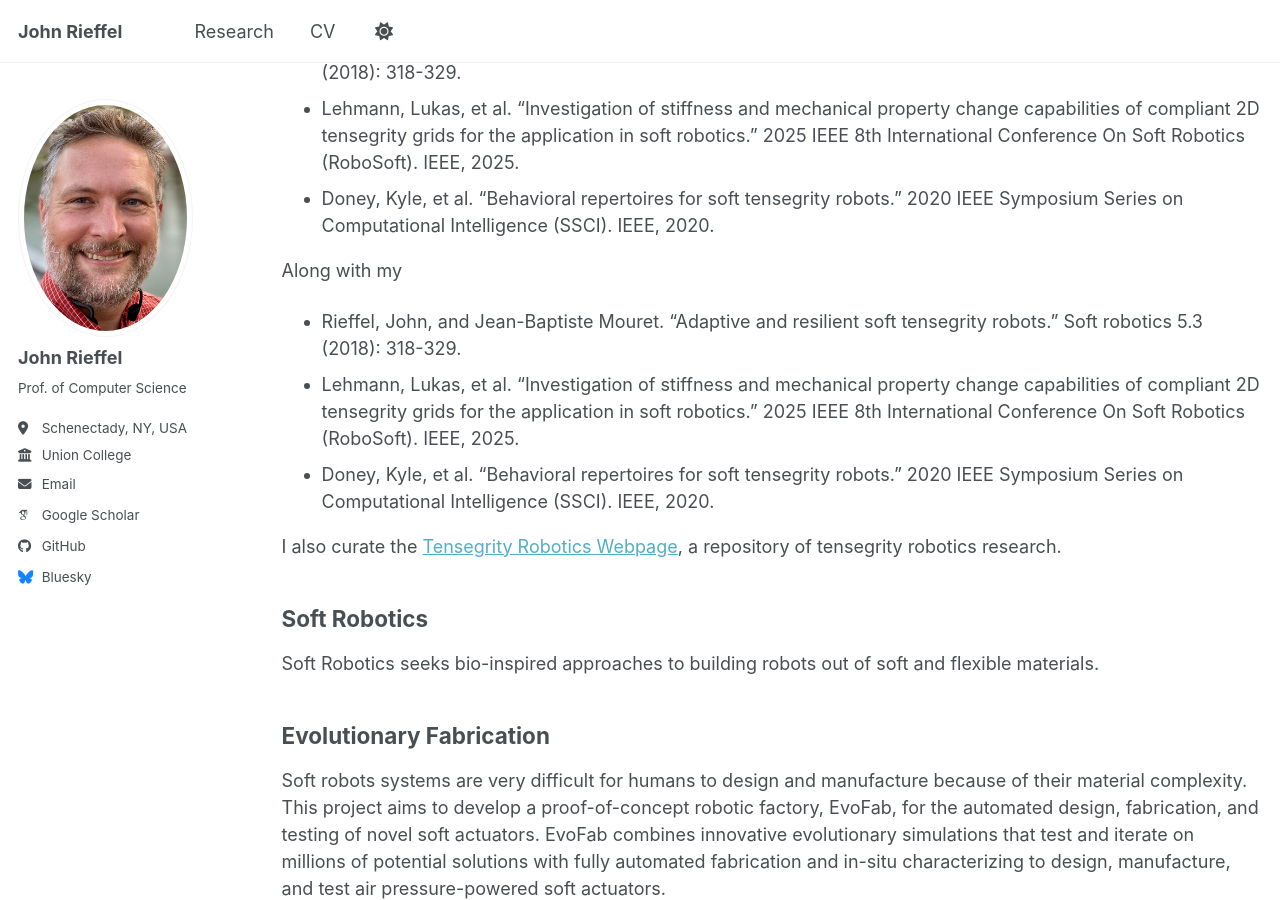
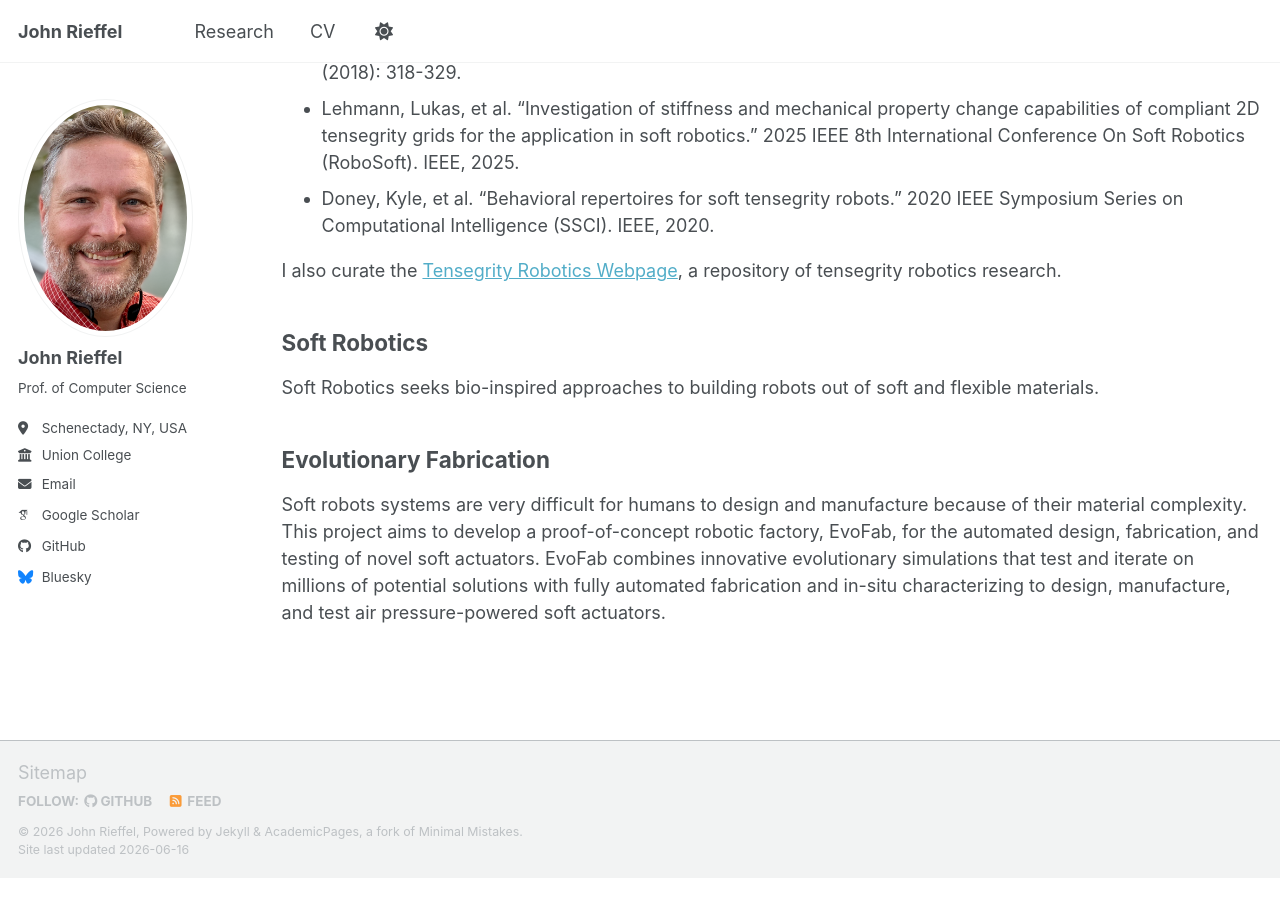
Before and after one commit to jrieffel/jrieffel.github.io, a Jekyll site: the page built from _pages/research.md, in a window 1280 px wide and 900 px high, scrolled down 516 px. Built offline with Jekyll 4.4.1, drawn with Linux system fonts in a browser that asks for light colours; some web fonts are replaced; a script bundle is joined from its source files by our own code; library files that are not in the unit come from our copies; after the commit the page ends 1394 px from its top, so only the background shows below that.

Commit message:
refreshing web page, adding research

```diff
--- a/_pages/research.md
+++ b/_pages/research.md
@@ -20,11 +20,6 @@ Selected highlights:
 * Lehmann, Lukas, et al. "Investigation of stiffness and mechanical property change capabilities of compliant 2D tensegrity grids for the application in soft robotics." 2025 IEEE 8th International Conference On Soft Robotics (RoboSoft). IEEE, 2025.
 * Doney, Kyle, et al. "Behavioral repertoires for soft tensegrity robots." 2020 IEEE Symposium Series on Computational Intelligence (SSCI). IEEE, 2020.
 
-Along with my
-* Rieffel, John, and Jean-Baptiste Mouret. "Adaptive and resilient soft tensegrity robots." Soft robotics 5.3 (2018): 318-329.
-* Lehmann, Lukas, et al. "Investigation of stiffness and mechanical property change capabilities of compliant 2D tensegrity grids for the application in soft robotics." 2025 IEEE 8th International Conference On Soft Robotics (RoboSoft). IEEE, 2025.
-* Doney, Kyle, et al. "Behavioral repertoires for soft tensegrity robots." 2020 IEEE Symposium Series on Computational Intelligence (SSCI). IEEE, 2020.
-
 I also curate the [Tensegrity Robotics Webpage](tensegrity-robotics.github.io), a repository of tensegrity robotics research.
 
 
```
Also changed, not shown: _pages/about.md (+1 -1 lines).
